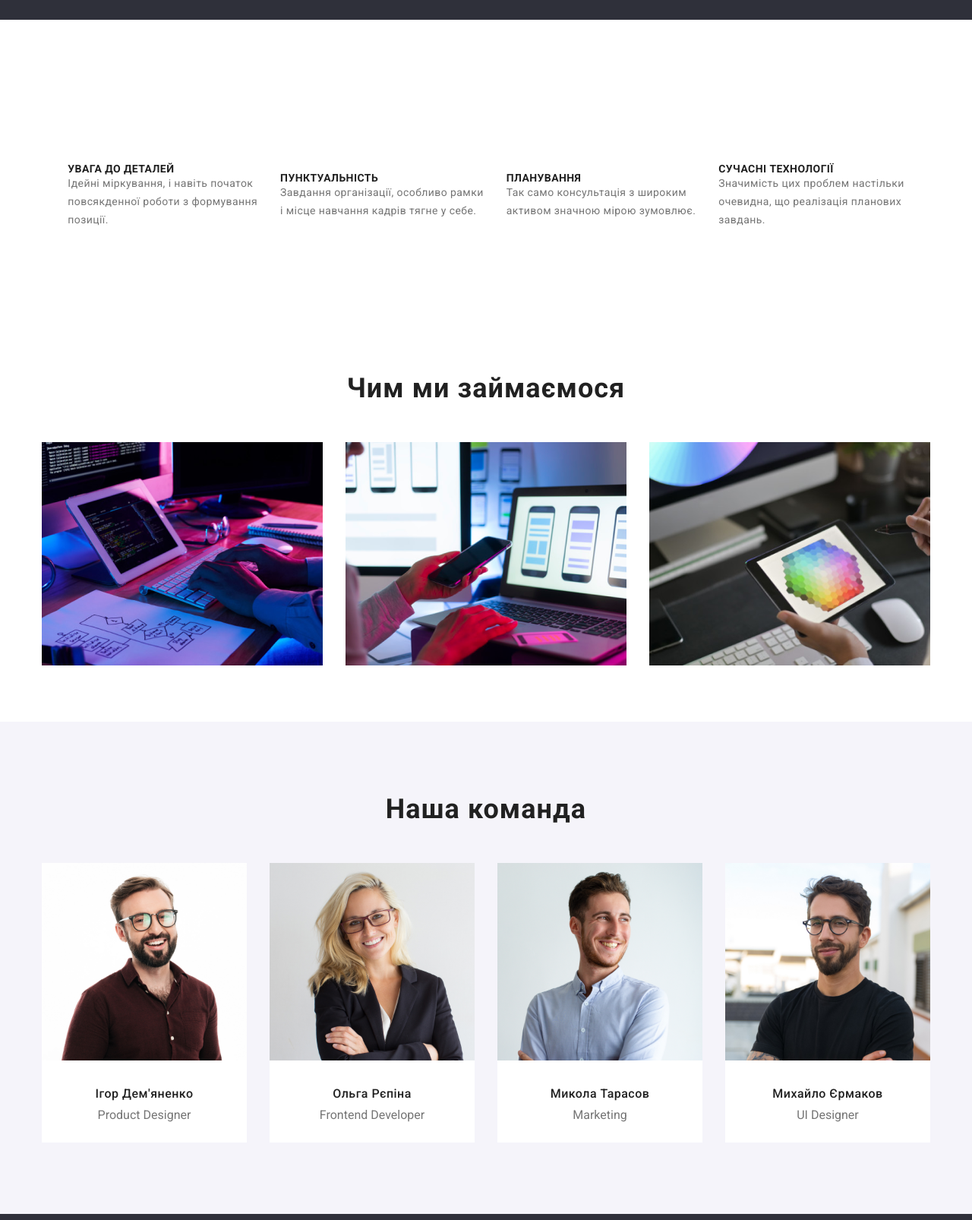
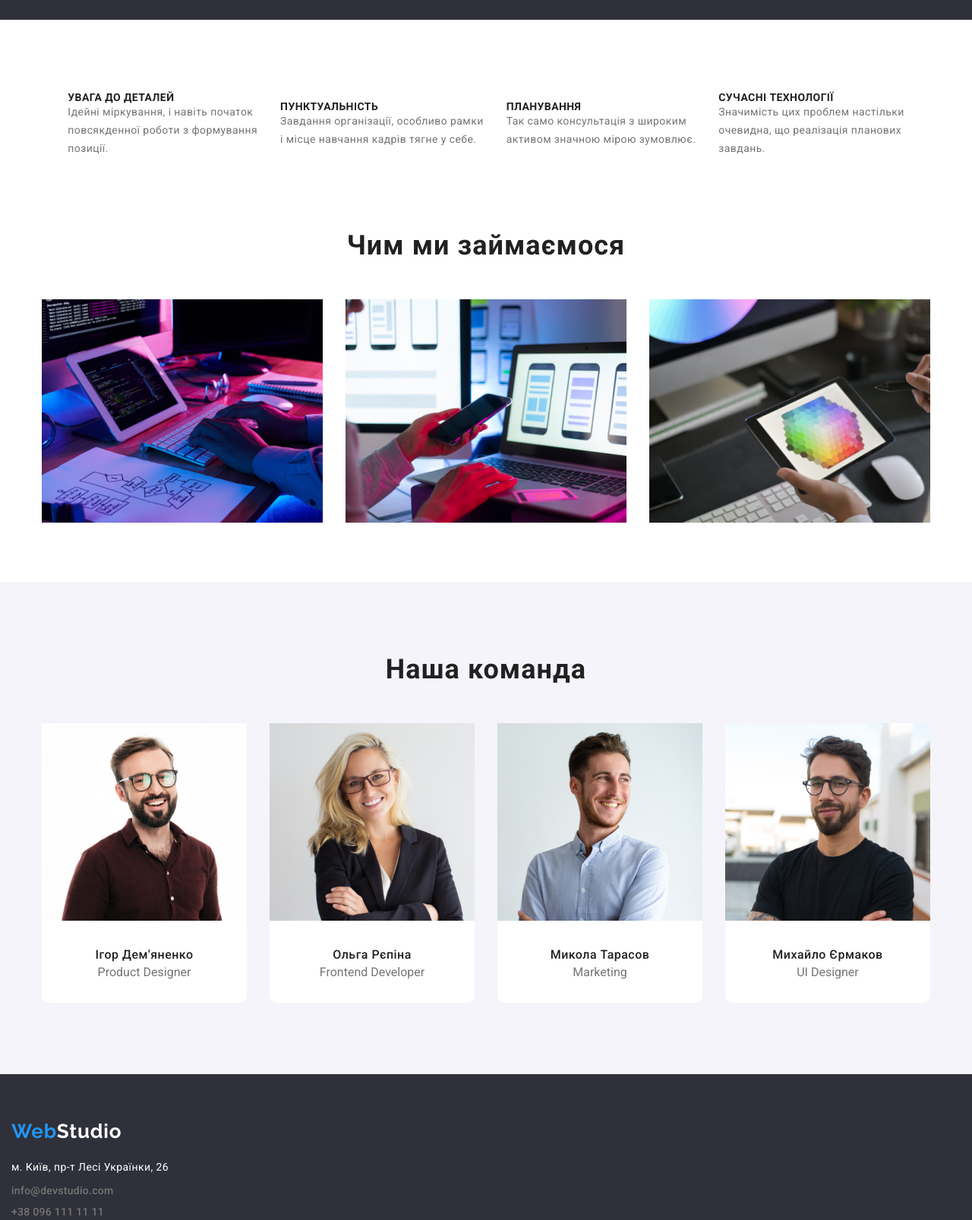
Before and after one commit to Anton-Kandaurov/goit-markup-hw-03, a plain HTML site: page index.html in a window 1280 px wide. Shown: the part 620-2226 px from the top of the page at 76% size. Drawn offline with nearby package versions, Linux system fonts and the light colour scheme.

Commit message:
исправления ошибок

```diff
--- a/index.html
+++ b/index.html
@@ -48,10 +48,10 @@
 
   <!--List-->
 
-        <section class="container ">
-            <div class="container list-con list-con-div">
+        <section class="container section">
+            <div class="container list-con-div">
             <h2 class="title-none">Підхід до роботи</h2>
-       <ul class="list list-con">
+       <ul class="list list-con-div">
         <li>
             <h3 class="list-title">УВАГА ДО ДЕТАЛЕЙ</h3>
             <p class="list-title-p">
@@ -82,7 +82,7 @@
 
   <!--Work-->
 
-    <section class="container work">
+    <section class="container work section-work">
 
         <h2 class="work-title">Чим ми займаємося</h2>
         <ul class="work-list">
@@ -95,7 +95,7 @@
 
   <!--team-->
 
-     <section class="team container">
+     <section class="team container section">
         <h2 class="team-title">Наша команда</h2>
           <ul class="team-list team-con-ul">
           <li class="team-list-li">
@@ -148,7 +148,7 @@
         <ul class="footer-addres">
             <li class="foot-con-li"><a class="footer-addres-map" href="https://www.google.com/search?q=%D0%BC.+%D0%9A%D0%B8%D1%97%D0%B2%2C+%D0%BF%D1%80-%D1%82+%D0%9B%D0%B5%D1%81%D1%96+%D0%A3%D0%BA%D1%80%D0%B0%D1%97%D0%BD%D0%BA%D0%B8%2C+26&rlz=1C1GCEA_enUA944UA944&oq=%D0%BC.+%D0%9A%D0%B8%D1%97%D0%B2%2C+%D0%BF%D1%80-%D1%82+%D0%9B%D0%B5%D1%81%D1%96+%D0%A3%D0%BA%D1%80%D0%B0%D1%97%D0%BD%D0%BA%D0%B8%2C+26&aqs=chrome..69i57j0i512j0i22i30l2.1827j0j7&sourceid=chrome&ie=UTF-8" rel="noreferrer noopener"  target="_blank">м. Київ, пр-т Лесі Українки, 26</a></li>
             <li class="foot-con-li"><a href="mailto:info@devstudio.com" class="footer-nav-contact">info@devstudio.com</a></li>
-            <li class="foot-con-li"><a href="tel:+380961111111" class="footer-nav-contact">+38 096 111 11 11</a></li>
+            <li class="foot-con-li-tel"><a href="tel:+380961111111" class="footer-nav-contact">+38 096 111 11 11</a></li>
         </ul>
         </address>
       </div>
--- a/style/style.css
+++ b/style/style.css
@@ -40,6 +40,15 @@ address{
     list-style: none;
 }
 
+.section{
+    padding-top: 94px;
+    padding-bottom: 94px;
+}
+
+.section-work{
+   padding-bottom: 74px;
+}
+
 
 /* --------------index.html--------------------*/
 .body {
@@ -66,6 +75,7 @@ address{
     align-items: center;
     padding-left: 15px;
     padding-right: 15px;
+    width: 1170px;
 }
 
 
@@ -146,7 +156,7 @@ address{
     background-color: var(--hero-footer-color);
     margin-left: auto;
     margin-right: auto;
-    padding: 200px;
+    padding: 200px 0px;
 }
 
 .hero-h1{
@@ -183,18 +193,13 @@ address{
 /*---------------LIST-----------*/
 
 
-
-
-
-.list-con{
+.list-con-div{
     display: flex;
     align-items: center;
     gap: 30px;
     margin-right: auto;
     margin-left: auto;
-    padding: 94px 0;
 }
-
 
 .list {
    text-decoration: none;
@@ -224,11 +229,9 @@ address{
 /*----------Work--------*/
 
 .work{
-    display: block;
     align-items: center;
     margin-right: auto;
     margin-left:auto;
-    height: 460px;
     justify-content: center;
 }
 
@@ -265,11 +268,11 @@ address{
     padding-right:auto ;
     padding-left:  auto;
     margin-top: 50px;
-    padding-bottom: 94px;
 }
 
 
 .team-con{
+    border-radius: 10px;
     width: 270px;
     height: 368px;
     background-color: var(--basic-title-color);
@@ -294,7 +297,6 @@ address{
     line-height: 1.1666;
     text-align: center;
     letter-spacing: 0.03em;
-    padding-top: 94px;
 
 }
 
@@ -304,9 +306,6 @@ address{
     justify-content: center;
 }
 
-/*.team-list-li {
-
-}*/
 
 .taem-list-title {
     font-weight: 500;
@@ -314,7 +313,7 @@ address{
     line-height: 19px;
     text-align: center;
     letter-spacing: 0.03em;
-    margin-bottom: 10px;
+    margin-bottom: 5px;
 }
 
 
@@ -336,7 +335,7 @@ address{
 
 .foot-con{
     padding: 60px 0 60px 15px;
-
+    width: 1170px;
 }
 
 .footer{
```
Also changed, not shown: portfolio.html (+2 -2 lines).
